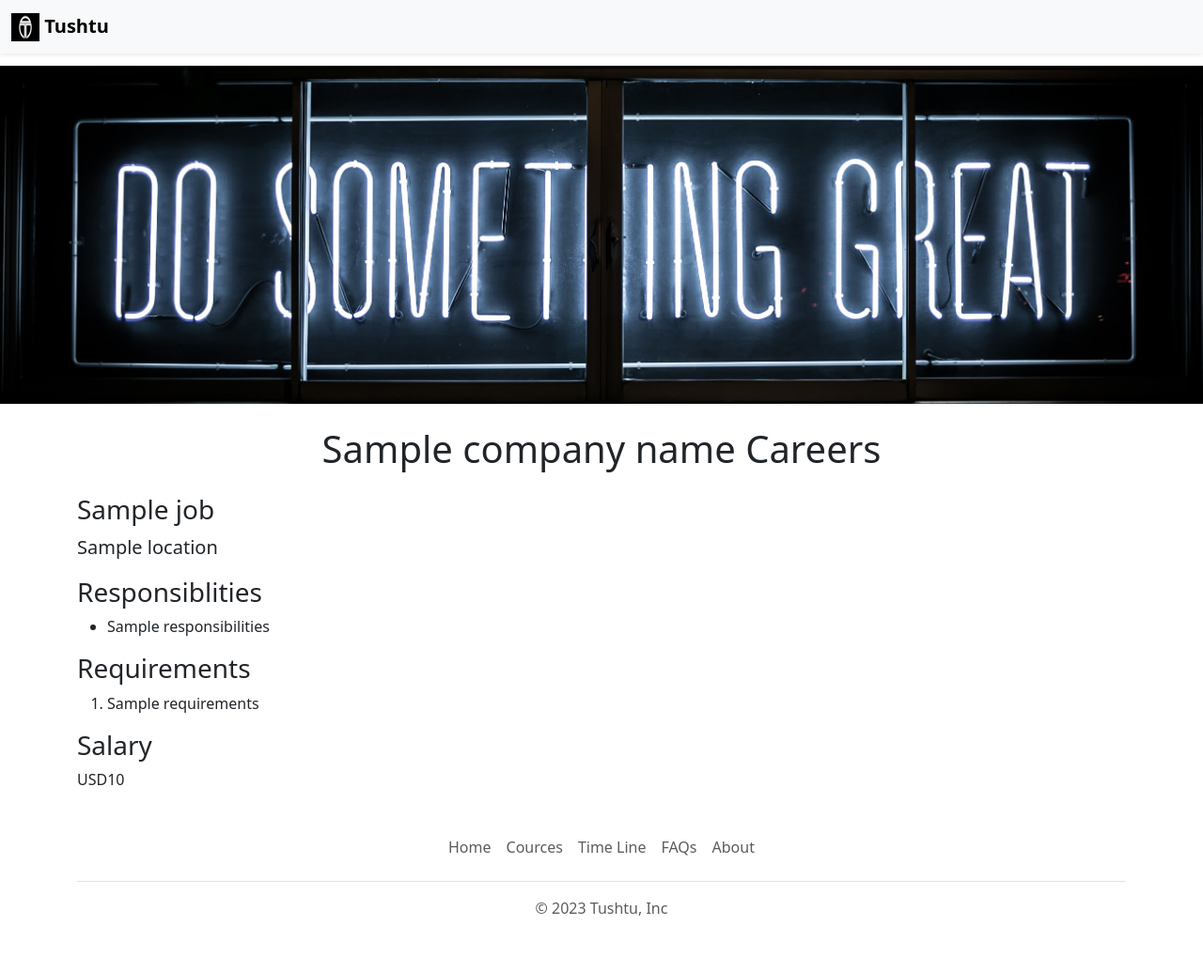
After one commit to Sabitabrata2014/Tushtu-Careers-Website-v2, a Flask app: template templates/jobpage.html in a window 1280 px wide. The commit adds this page. Shown: the whole page at 94% size. Run offline with Flask 3, Linux system fonts and the light colour scheme; the template is opened without the code that fills it: most values are stand-ins (such as "Sample title", 1, 10 or a date in 2020).

Commit message:
Added dynamic pages for each job.

```diff
--- a/app.py
+++ b/app.py
@@ -1,5 +1,5 @@
 from flask import Flask, render_template, jsonify
-from database import load_jobs_from_db
+from database import load_jobs_from_db, load_job_from_db
 
 app = Flask(__name__)
 
@@ -14,6 +14,14 @@ def list_jobs():
   jobs = load_jobs_from_db()
   return jsonify(jobs)
 
+@app.route("/job/<id>")
+def show_job(id):
+  job = load_job_from_db(id)
+  if not job:
+    return "Not Found",404
+  else:
+    return render_template('jobpage.html',job = job, company_name="Tushtu")
+
 
 if __name__ == '__main__':
   app.run(host='0.0.0.0', debug=True)
--- a/database.py
+++ b/database.py
@@ -20,3 +20,14 @@ def load_jobs_from_db():
     for row in result.all():
       jobs.append(dict(zip(column_names, row)))
     return jobs
+
+def load_job_from_db(id):
+  with engine.connect() as conn:
+    query = "SELECT * FROM jobs WHERE ID={}".format(id)
+    result = conn.execute(text(query))
+
+    rows = result.all()
+    if(len(rows)==0):
+      return None
+    else:
+      return rows[0]._asdict ()
--- /dev/null
+++ b/templates/banner.html
@@ -0,0 +1,10 @@
+<style>
+  #banner{
+    width: 100%;
+    height: 360px;
+    object-fit: cover;
+    margin-bottom: 16px;
+  }
+</style>
+
+<img class="img-fluid" id="banner" src="https://tushtu-careers-website.sabitabratabha2.repl.co/static/banner.jpg" >
--- /dev/null
+++ b/templates/bootstrap.html
@@ -0,0 +1,3 @@
+<meta charset="utf-8">
+<meta name="viewport" content="width=device-width, initial-scale=1">
+<link href="https://cdn.jsdelivr.net/npm/bootstrap@5.3.0-alpha1/dist/css/bootstrap.min.css" rel="stylesheet" integrity="sha384-GLhlTQ8iRABdZLl6O3oVMWSktQOp6b7In1Zl3/Jr59b6EGGoI1aFkw7cmDA6j6gD" crossorigin="anonymous">
--- a/templates/jobitem.html
+++ b/templates/jobitem.html
@@ -13,7 +13,7 @@
   {% endif %}
   </div>
   <div class="col-2">
-  <a href="mailto:sabitabrata2014@gmail.com?subject=Application%20for%20{{job['title']}}&body=My%20Name%3A%20%3Cyour%20name%20here%3E%0D%0AMy%20Resume%20Link%3A%20%3Cresume%20link%3E%0D%0AMy%20LinkedIn%20Link%3A%20%3CLinkedIn%20link%3E%20l" type="button" class="btn btn-outline-primary">Apply
+  <a href="/job/{{job['id']}}" type="button" class="btn btn-outline-primary">Apply
   </a>
   </div>
 </div>
--- /dev/null
+++ b/templates/jobpage.html
@@ -0,0 +1,42 @@
+<!DOCTYPE html>
+<html>
+<head>
+<title>{{job.title}} - Tushtu Careers</title>
+
+{% include 'bootstrap.html'%}
+
+</head>
+<body>
+
+{% include 'nav.html'%}
+
+{% include 'banner.html'%}
+<div class="container">
+
+<h1 class="text-center mt-2 mb-4">{{company_name}} Careers</h1>
+<h3 class="mb-2">{{job.title}}</h3>
+<p class="mt-0 lead">{{job.location}}</p>
+
+<h3>Responsiblities</h3>
+<ul>
+  {% for line in job.responsibilities.split("\n")%}
+  <li><p>{{line}}</p></li>
+  {% endfor %}
+</ul>
+
+<h3>Requirements</h3>
+<ol>
+  {% for line in job.requirements.split("\n")%}
+  <li><p>{{line}}</p></li>
+  {% endfor %}
+</ol>
+
+<h3>Salary</h3>
+<p>{{job.currency}}{{job.salary}}</p>
+
+</div>
+
+{% include 'footer.html'%}
+
+</body>
+</html>
--- a/templates/nav.html
+++ b/templates/nav.html
@@ -1,6 +1,6 @@
 <nav class="navbar shadow-sm bg-body-tertiary fixed-top">
   <div class="container-fluid">
-    <a class="navbar-brand" href="#">
+    <a class="navbar-brand" href="/">
       <img src="/static/logo.png" alt="Logo" width="30" height="30" class="d-inline-block align-text-top">
       <b>Tushtu</b>
     </a>
```
Also changed, not shown: templates/home.html (+7 -12 lines).
